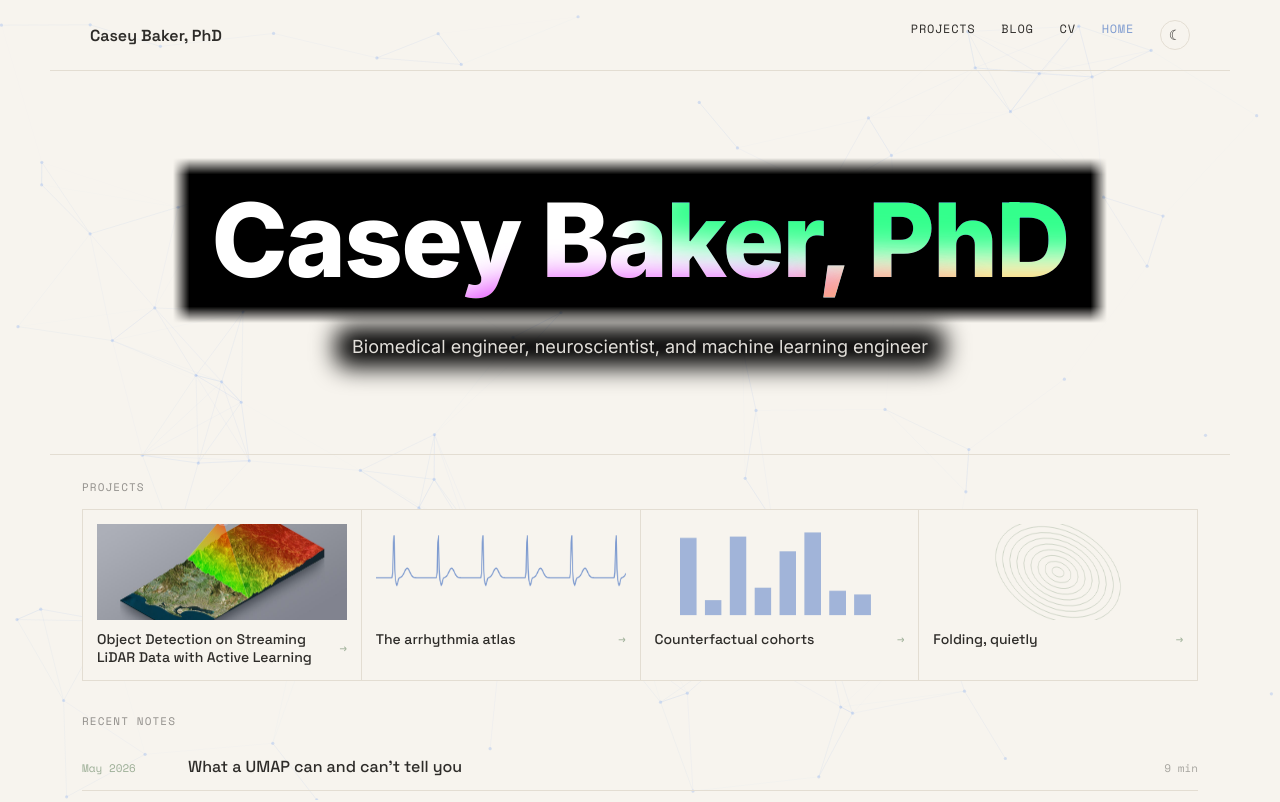
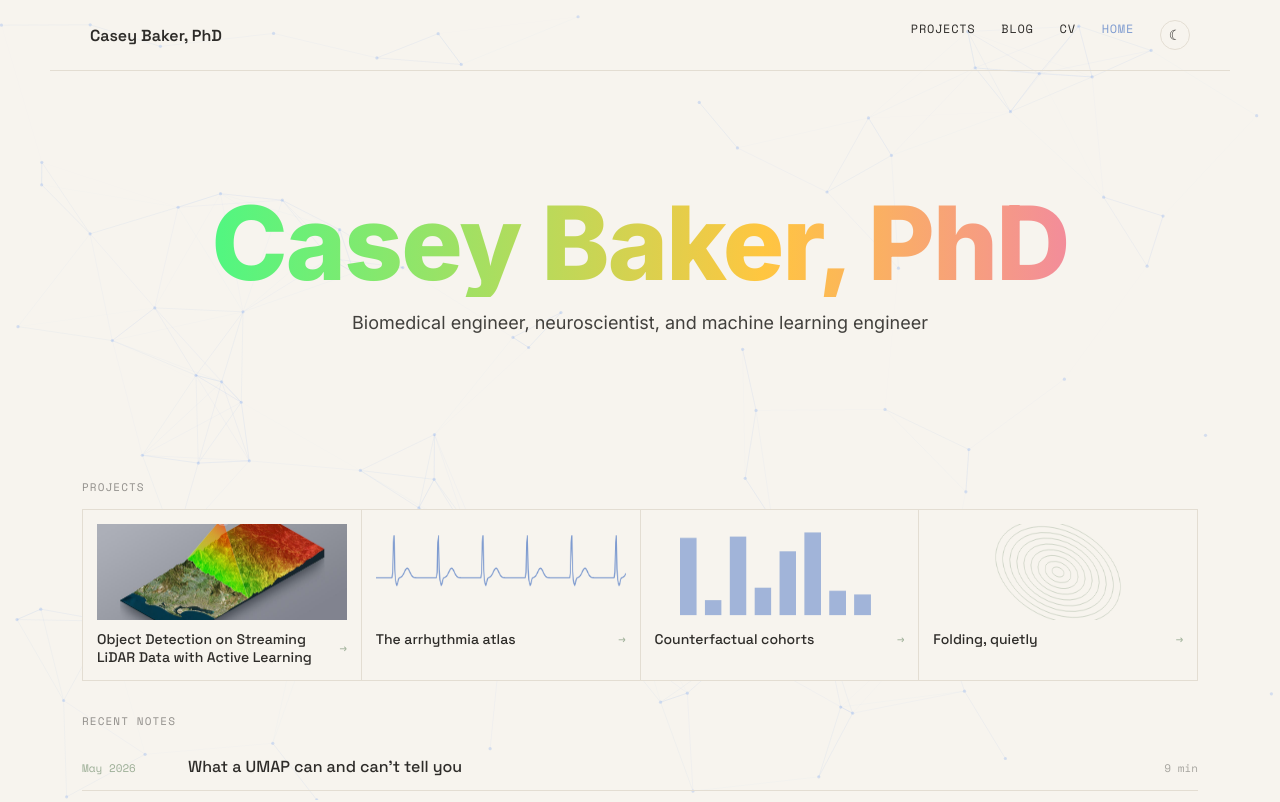
Before and after one commit to cmbaker914/portfolio, a Vue app: page / in a window 1280 px wide. Shown: the top 802 px of the page. Built offline with nearby package versions, Linux system fonts and the light colour scheme.

Commit message:
clean up

```diff
--- a/src/views/HomeView.vue
+++ b/src/views/HomeView.vue
@@ -9,15 +9,7 @@ import { site, projects, posts } from '../data/content.js'
     <NetworkBackground />
     <div class="hero" v-reveal:none="{ threshold: 0 }">
       <div class="hero-overlay">
-        <h1 class="title" v-reveal="{ delay: 90 }">
-          {{ site.name }}
-          <span class="aurora" aria-hidden="true">
-            <span class="aurora__item"></span>
-            <span class="aurora__item"></span>
-            <span class="aurora__item"></span>
-            <span class="aurora__item"></span>
-          </span>
-        </h1>
+        <h1 class="title" v-reveal="{ delay: 90 }">{{ site.name }}</h1>
         <p class="lead" v-reveal="{ delay: 180 }">
           Biomedical engineer, neuroscientist, and machine learning engineer
         </p>
@@ -69,7 +61,6 @@ import { site, projects, posts } from '../data/content.js'
 .hero {
   position: relative;
   height: 48vh;
-  border-bottom: 1px solid var(--line);
   overflow: hidden;
 }
 
@@ -92,151 +83,41 @@ import { site, projects, posts } from '../data/content.js'
 /* Aurora name effect: white text on a black plate, with blurred colour blobs
    in a `mix-blend-mode: darken` layer above — so the colours only show through
    the letters while the surrounding plate stays black. */
+/* Aurora name: the colours fill the letters directly via background-clip,
+   with the gradient slowly drifting — no box, works on any background. */
 .title {
-  --aurora-bg: #000;
-  --aurora-1: #00c2ff;
-  --aurora-2: #33ff8c;
-  --aurora-3: #ffc640;
-  --aurora-4: #e54cff;
-
-  --feather: 0.16em;
-
-  display: inline-block;
-  position: relative;
-  overflow: hidden;
   margin: 0;
-  padding: 0.28em 0.38em;
-  background: var(--aurora-bg);
-  color: #fff;
   font-family: 'Inter', var(--font-body);
   font-size: clamp(3rem, 8vw, 7rem);
   font-weight: 800;
   line-height: 1.05;
   letter-spacing: clamp(-1.75px, -0.25vw, -3.5px);
-
-  /* Feather all four edges to transparent so the black plate fades softly into
-     the video instead of showing a hard rectangle. Intersecting a horizontal
-     and vertical fade feathers the corners too. */
-  -webkit-mask:
-    linear-gradient(to right, transparent, #000 var(--feather), #000 calc(100% - var(--feather)), transparent),
-    linear-gradient(to bottom, transparent, #000 var(--feather), #000 calc(100% - var(--feather)), transparent);
-  mask:
-    linear-gradient(to right, transparent, #000 var(--feather), #000 calc(100% - var(--feather)), transparent),
-    linear-gradient(to bottom, transparent, #000 var(--feather), #000 calc(100% - var(--feather)), transparent);
-  -webkit-mask-composite: source-in;
-  mask-composite: intersect;
+  background: linear-gradient(90deg, #00c2ff, #33ff8c, #ffc640, #e54cff, #00c2ff);
+  background-size: 300% 100%;
+  -webkit-background-clip: text;
+  background-clip: text;
+  color: transparent;
+  -webkit-text-fill-color: transparent;
+  animation: aurora-text 14s linear infinite;
 }
 
-.aurora {
-  position: absolute;
-  inset: 0;
-  z-index: 2;
-  mix-blend-mode: darken;
-  pointer-events: none;
-}
-
-.aurora__item {
-  position: absolute;
-  width: 60%;
-  height: 60%;
-  background-color: var(--aurora-1);
-  border-radius: 37% 29% 27% 27% / 28% 25% 41% 37%;
-  filter: blur(1rem);
-  mix-blend-mode: overlay;
-}
-
-.aurora__item:nth-of-type(1) {
-  top: -50%;
-  animation: aurora-border 6s ease-in-out infinite,
-    aurora-1 12s ease-in-out infinite alternate;
-}
-
-.aurora__item:nth-of-type(2) {
-  top: 0;
-  right: 0;
-  background-color: var(--aurora-3);
-  animation: aurora-border 6s ease-in-out infinite,
-    aurora-2 12s ease-in-out infinite alternate;
-}
-
-.aurora__item:nth-of-type(3) {
-  left: 0;
-  bottom: 0;
-  background-color: var(--aurora-2);
-  animation: aurora-border 6s ease-in-out infinite,
-    aurora-3 8s ease-in-out infinite alternate;
-}
-
-.aurora__item:nth-of-type(4) {
-  right: 0;
-  bottom: -50%;
-  background-color: var(--aurora-4);
-  animation: aurora-border 6s ease-in-out infinite,
-    aurora-4 24s ease-in-out infinite alternate;
-}
-
-@keyframes aurora-1 {
-  0% { top: 0; right: 0; }
-  50% { top: 100%; right: 75%; }
-  75% { top: 100%; right: 25%; }
-  100% { top: 0; right: 0; }
-}
-
-@keyframes aurora-2 {
-  0% { top: -50%; left: 0%; }
-  60% { top: 100%; left: 75%; }
-  85% { top: 100%; left: 25%; }
-  100% { top: -50%; left: 0%; }
-}
-
-@keyframes aurora-3 {
-  0% { bottom: 0; left: 0; }
-  40% { bottom: 100%; left: 75%; }
-  65% { bottom: 40%; left: 50%; }
-  100% { bottom: 0; left: 0; }
-}
-
-@keyframes aurora-4 {
-  0% { bottom: -50%; right: 0; }
-  50% { bottom: 0%; right: 40%; }
-  90% { bottom: 50%; right: 25%; }
-  100% { bottom: -50%; right: 0; }
-}
-
-@keyframes aurora-border {
-  0% { border-radius: 37% 29% 27% 27% / 28% 25% 41% 37%; }
-  25% { border-radius: 47% 29% 39% 49% / 61% 19% 66% 26%; }
-  50% { border-radius: 57% 23% 47% 72% / 63% 17% 66% 33%; }
-  75% { border-radius: 28% 49% 29% 100% / 93% 20% 64% 25%; }
-  100% { border-radius: 37% 29% 27% 27% / 28% 25% 41% 37%; }
+@keyframes aurora-text {
+  to {
+    background-position: -300% 0;
+  }
 }
 
 @media (prefers-reduced-motion: reduce) {
-  .aurora__item {
+  .title {
     animation: none;
   }
 }
 
 .lead {
-  display: inline-block;
-  position: relative;
-  isolation: isolate;
   font: 400 18px/1.5 var(--font-body);
-  color: rgba(247, 244, 238, 0.9);
-  margin: 4px 0 0;
-  padding: 0.35em 0.9em;
+  color: var(--ink-90);
+  margin: 12px 0 0;
   max-width: 56ch;
-}
-
-/* Blurred black backing so the plate has soft, fuzzy edges that fade into the video. */
-.lead::before {
-  content: '';
-  position: absolute;
-  inset: 0;
-  z-index: -1;
-  background: #000;
-  border-radius: 10px;
-  filter: blur(12px);
 }
 
 .section {
```
